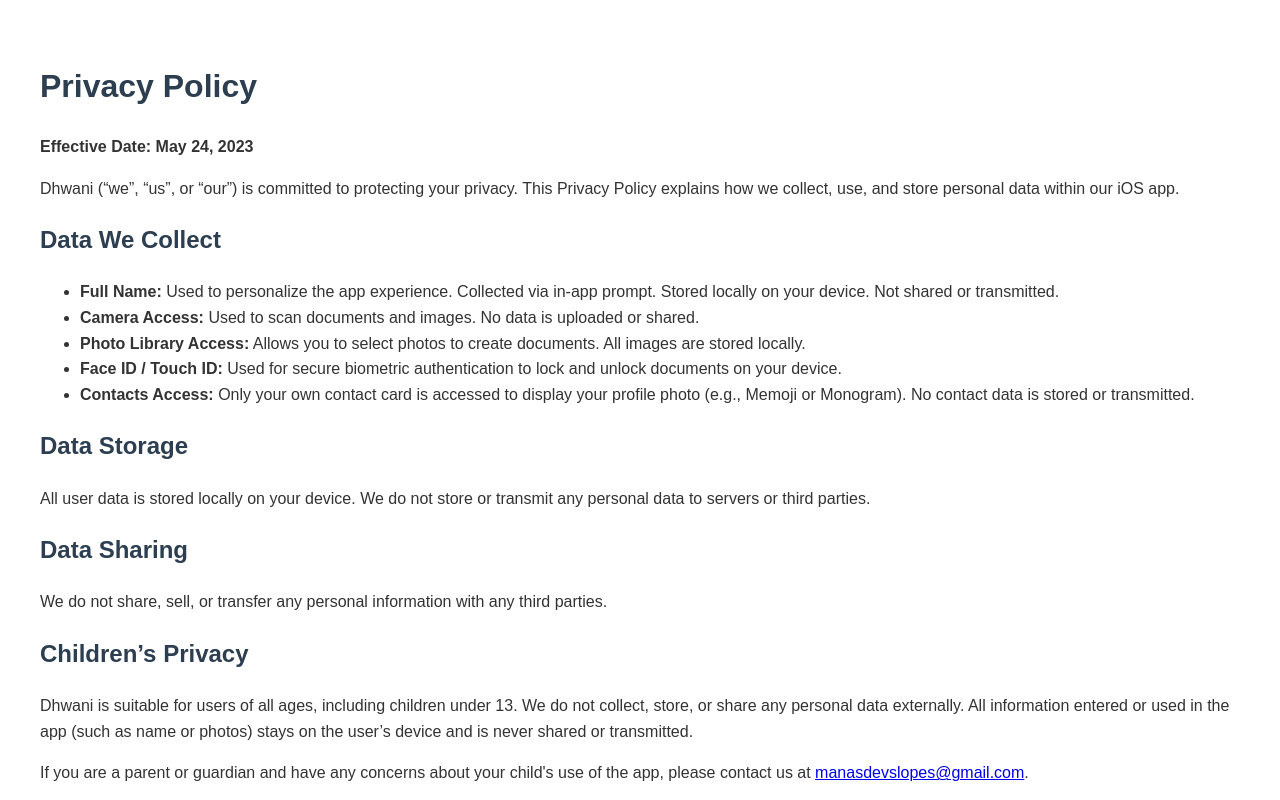
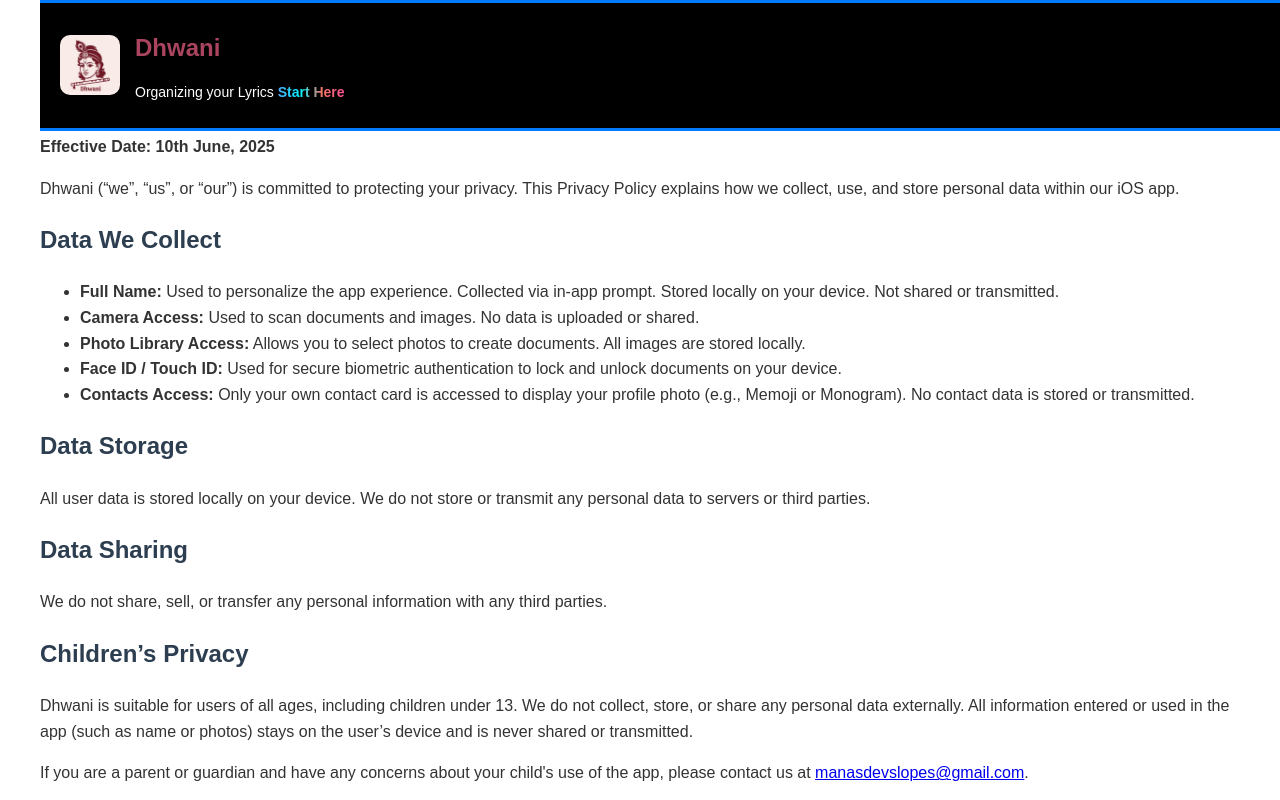
Before and after one commit to manasdevslopes/dhwani-privacy-policy, a plain HTML site: page index.html in a window 1280 px wide. Shown: the top 800 px of the page. Drawn offline with Linux system fonts and the light colour scheme.

Commit message:
Updated Dhwani's  privacy policy

```diff
--- a/index.html
+++ b/index.html
@@ -4,6 +4,7 @@
     <meta charset="UTF-8" />
     <meta name="viewport" content="width=device-width, initial-scale=1.0" />
     <title>Privacy Policy | Dhwani</title>
+    <link rel="icon" type="image/png" href="mv.png" />
     <style>
       body {
         font-family: Arial, sans-serif;
@@ -16,11 +17,61 @@
       h2 {
         color: #2c3e50;
       }
+      .banner {
+        display: flex;
+        align-items: center;
+        padding: 10px 20px;
+        background-color: black;
+        position: fixed;
+        top: 0;
+        width: 100%;
+        z-index: 1000;
+        border-top: 3px solid #007aff;
+        border-bottom: 3px solid #007aff;
+      }
+
+      .banner-logo {
+        height: 60px;
+        margin-right: 15px;
+        border-radius: 10px;
+      }
+
+      .banner-text h1 {
+        font-size: 24px;
+        color: #aa445f;
+        margin-bottom: 4px;
+      }
+
+      .banner-text p {
+        font-size: 14px;
+        color: white;
+      }
+
+      .banner-text .highlight {
+        background: linear-gradient(
+          to right,
+          #4facfe,
+          #00f2fe,
+          #f77062,
+          #fe5196
+        );
+        -webkit-background-clip: text;
+        -webkit-text-fill-color: transparent;
+        font-weight: bold;
+      }
     </style>
   </head>
   <body>
+    <header class="banner">
+      <img src="Lyrics-app-Logo.jpg" alt="Dhwani Logo" class="banner-logo" />
+      <div class="banner-text">
+        <h1>Dhwani</h1>
+        <p>Organizing your Lyrics <span class="highlight">Start Here</span></p>
+      </div>
+    </header>
+
     <h1>Privacy Policy</h1>
-    <p><strong>Effective Date: May 24, 2023</strong></p>
+    <p><strong>Effective Date: 10th June, 2025</strong></p>
 
     <p>
       Dhwani (“we”, “us”, or “our”) is committed to protecting your privacy.
```
Also changed, not shown: Lyrics-app-Logo.jpg (added), mv.png (added).
